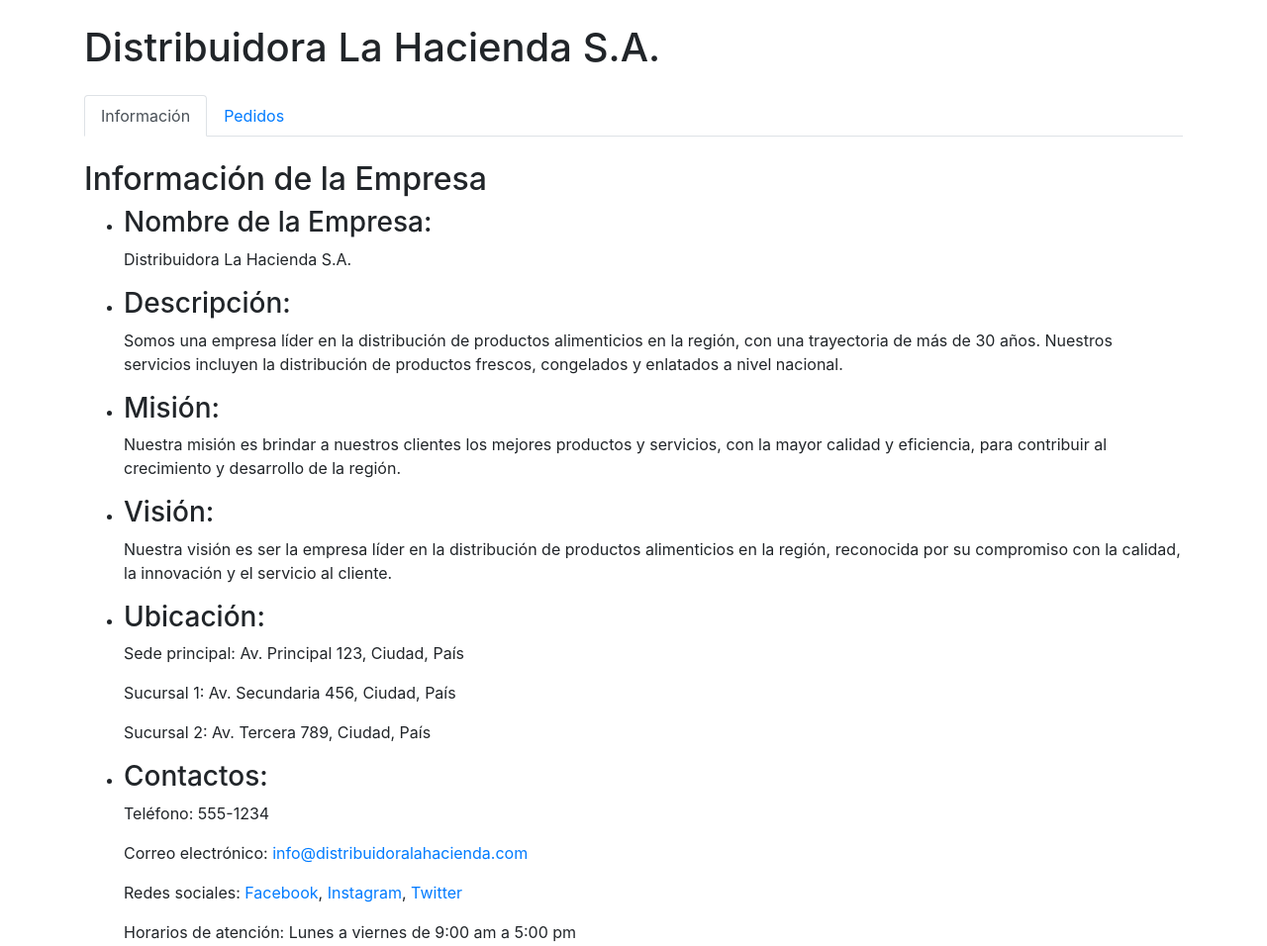
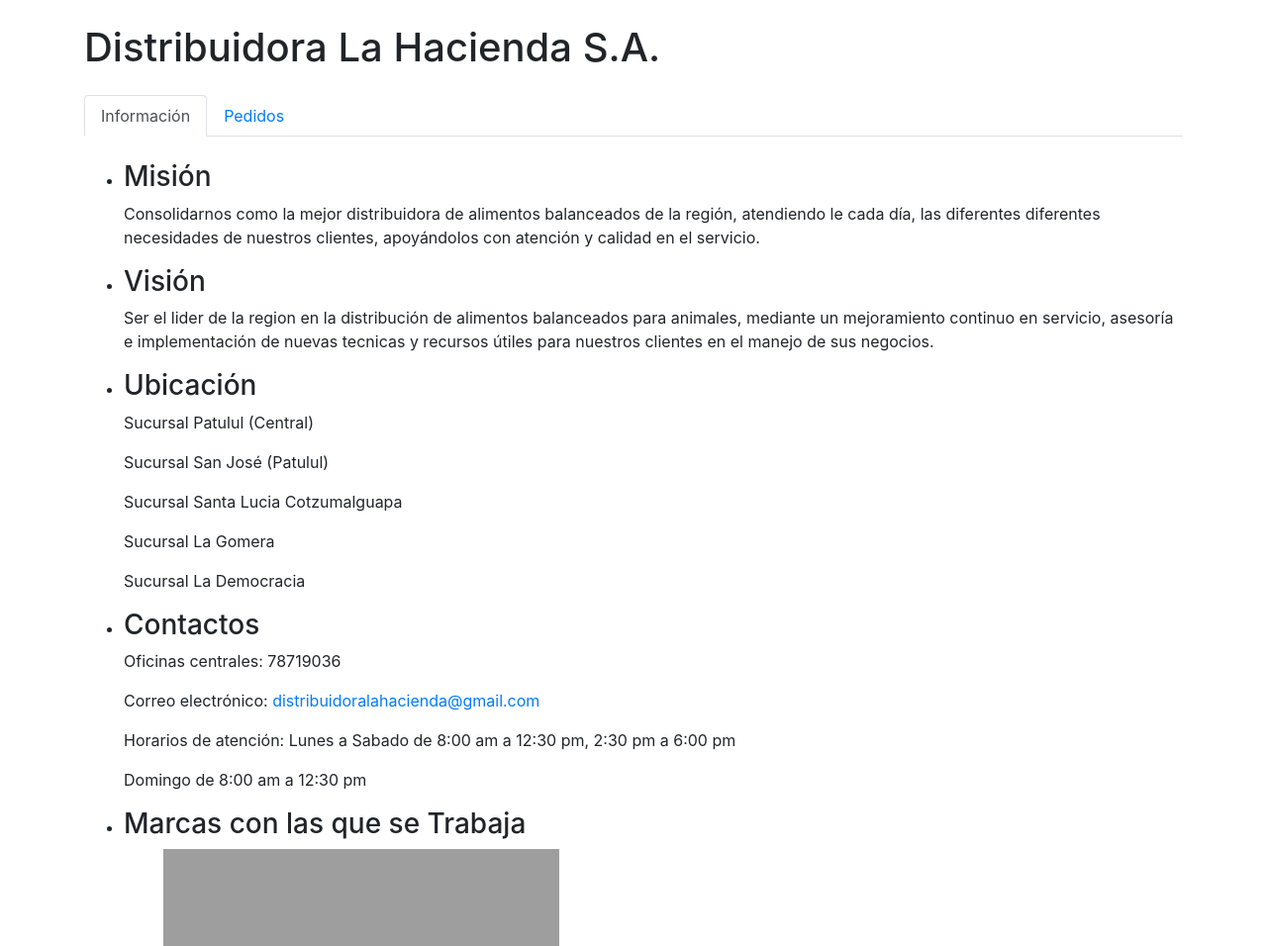
Before and after one commit to AndreaT13/SProyecto-main, a Flask app: page / in a window 1280 px wide. Shown: the top 956 px of the page at 99% size. Run offline with Flask 3, Linux system fonts and the light colour scheme; some libraries are stand-ins or nearby versions; grey boxes are pictures that could not be loaded.

Commit message:
Todos los cambios

```diff
--- a/SProyecto-main/app.py
+++ b/SProyecto-main/app.py
@@ -1,6 +1,45 @@
 from flask import Flask, render_template
+from flask_sqlalchemy import SQLAlchemy
+import pymysql
+from flask import Flask, render_template, request, redirect, url_for, flash, session
+
+pymysql.install_as_MySQLdb()
 
 app = Flask(__name__)
+
+# Configuración de la base de datos
+app.config['SQLALCHEMY_DATABASE_URI'] = 'mysql://root:@localhost:3306/seminario'
+app.config['SQLALCHEMY_TRACK_MODIFICATIONS'] = False
+db = SQLAlchemy(app)
+
+# Modelo de la tabla de usuarios
+class Usuario(db.Model):
+    _tablename_ = 'usuarios'
+    id_usuario = db.Column(db.Integer, primary_key=True)
+    usuario = db.Column(db.String(50), unique=True, nullable=False)
+    contrasena = db.Column(db.String(100), nullable=False)
+
+# Ruta para el inicio de sesión
+@app.route('/login', methods=['GET', 'POST'])
+def login():
+    if request.method == 'POST':
+        username = request.form['usuario']
+        password = request.form['contrasena']
+
+        user = Usuario.query.filter_by(usuario=username).first()
+
+        if user and user.contrasena == password:
+            session['user_id'] = user.id_usuario
+            session['username'] = user.usuario
+            return redirect(url_for('layout'))
+        else:
+            flash('Usuario o contraseña incorrectos')
+
+    return render_template('Login.html')
+
+@app.route('/login')
+def login_page():
+    return render_template('Login.html')
 
 @app.route('/')
 def home():
--- a/SProyecto-main/templates/layout.html
+++ b/SProyecto-main/templates/layout.html
@@ -20,47 +20,37 @@
         </ul>
         <div class="tab-content mt-4">
             {% if tab == 'informacion' %}
-            <h2>Información de la Empresa</h2>
             <ul>
+
                 <li>
-                    <h3>Nombre de la Empresa:</h3>
-                    <p>Distribuidora La Hacienda S.A.</p>
+                    <h3>Misión</h3>
+                    <p>Consolidarnos como la mejor distribuidora de alimentos balanceados de la región, atendiendo le cada día, las diferentes diferentes necesidades de nuestros clientes, apoyándolos con atención y calidad en el servicio.</p>
                 </li>
                 <li>
-                    <h3>Descripción:</h3>
-                    <p>Somos una empresa líder en la distribución de productos alimenticios en la región, con una trayectoria de más de 30 años. Nuestros servicios incluyen la distribución de productos frescos, congelados y enlatados a nivel nacional.</p>
+                    <h3>Visión</h3>
+                    <p>Ser el lider de la region en la distribución de alimentos balanceados para animales, mediante un mejoramiento continuo en servicio, asesoría e implementación de  nuevas tecnicas y recursos útiles para nuestros clientes en el manejo de sus negocios.</p>
                 </li>
                 <li>
-                    <h3>Misión:</h3>
-                    <p>Nuestra misión es brindar a nuestros clientes los mejores productos y servicios, con la mayor calidad y eficiencia, para contribuir al crecimiento y desarrollo de la región.</p>
+                    <h3>Ubicación</h3>
+                    <p>Sucursal Patulul (Central)</p>
+                    <p>Sucursal San José (Patulul)</p>
+                    <p>Sucursal Santa Lucia Cotzumalguapa</p>
+                    <p>Sucursal La Gomera</p>
+                    <p>Sucursal La Democracia</p>
                 </li>
                 <li>
-                    <h3>Visión:</h3>
-                    <p>Nuestra visión es ser la empresa líder en la distribución de productos alimenticios en la región, reconocida por su compromiso con la calidad, la innovación y el servicio al cliente.</p>
+                    <h3>Contactos</h3>
+                    <p>Oficinas centrales: 78719036</p>
+                    <p>Correo electrónico: <a href="mailto:distribuidoralahacienda@gmail.com">distribuidoralahacienda@gmail.com</a></p>
+                    <p>Horarios de atención: Lunes a Sabado de 8:00 am a 12:30 pm, 2:30 pm a 6:00 pm</p>
+                    <p> Domingo de 8:00 am a 12:30 pm</p>
                 </li>
                 <li>
-                    <h3>Ubicación:</h3>
-                    <p>Sede principal: Av. Principal 123, Ciudad, País</p>
-                    <p>Sucursal 1: Av. Secundaria 456, Ciudad, País</p>
-                    <p>Sucursal 2: Av. Tercera 789, Ciudad, País</p>
-                </li>
-                <li>
-                    <h3>Contactos:</h3>
-                    <p>Teléfono: 555-1234</p>
-                    <p>Correo electrónico: <a href="mailto:info@distribuidoralahacienda.com">info@distribuidoralahacienda.com</a></p>
-                    <p>Redes sociales: <a href="https://www.facebook.com/distribuidoralahacienda">Facebook</a>, <a href="https://www.instagram.com/distribuidoralahacienda">Instagram</a>, <a href="https://www.twitter.com/distribuidoralahacienda">Twitter</a></p>
-                    <p>Horarios de atención: Lunes a viernes de 9:00 am a 5:00 pm</p>
-                </li>
-                <li>
-                    <h3>Marcas con las que se Trabaja:</h3>
+                    <h3>Marcas con las que se Trabaja</h3>
                     <ul>
                         <li>
-                            <img src="{{ url_for('static', filename='images/marca1.jpg') }}" alt="Marca 1">
-                            <p>Marca 1: Especializada en productos frescos y congelados.</p>
-                        </li>
-                        <li>
-                            <img src="{{ url_for('static', filename='images/marca2.jpg') }}" alt="Marca 2">
-                            <p>Marca 2: Líder en la distribución de productos enlatados y bebidas.</p>
+                            <img src="C:\Users\AngieG01\Downloads\SProyecto-main\SProyecto-main\Imagenes\Purina-Logo.png" alt="Productos Purina®">
+                            <p>Para animales de granja.</p>
                         </li>
                     </ul>
                 </li>
```
Also changed, not shown: SProyecto-main/Login.html (added, +31 -0 lines), SProyecto-main/login.css (added, +48 -0 lines), SProyecto-main/Imagenes/Purina-Logo.png (added), SProyecto-main/Imagenes/logo.jpg (added).
